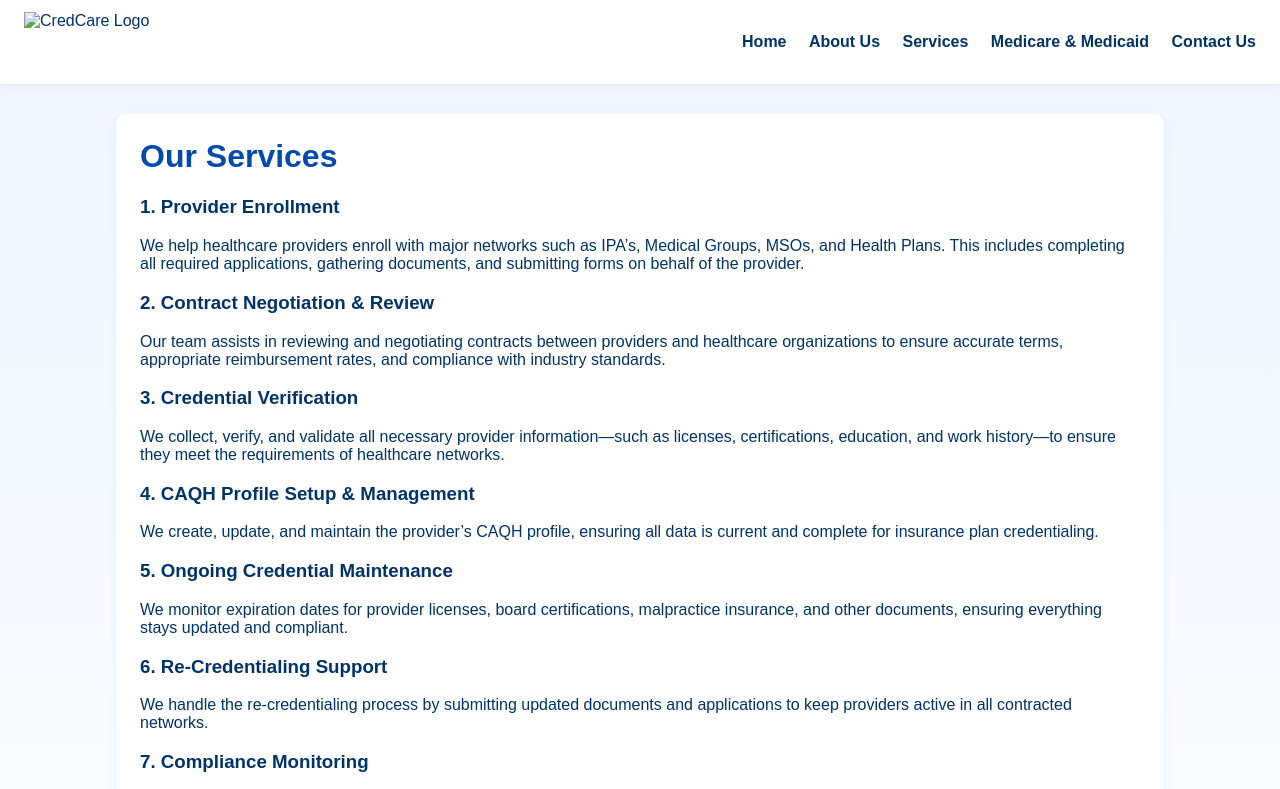
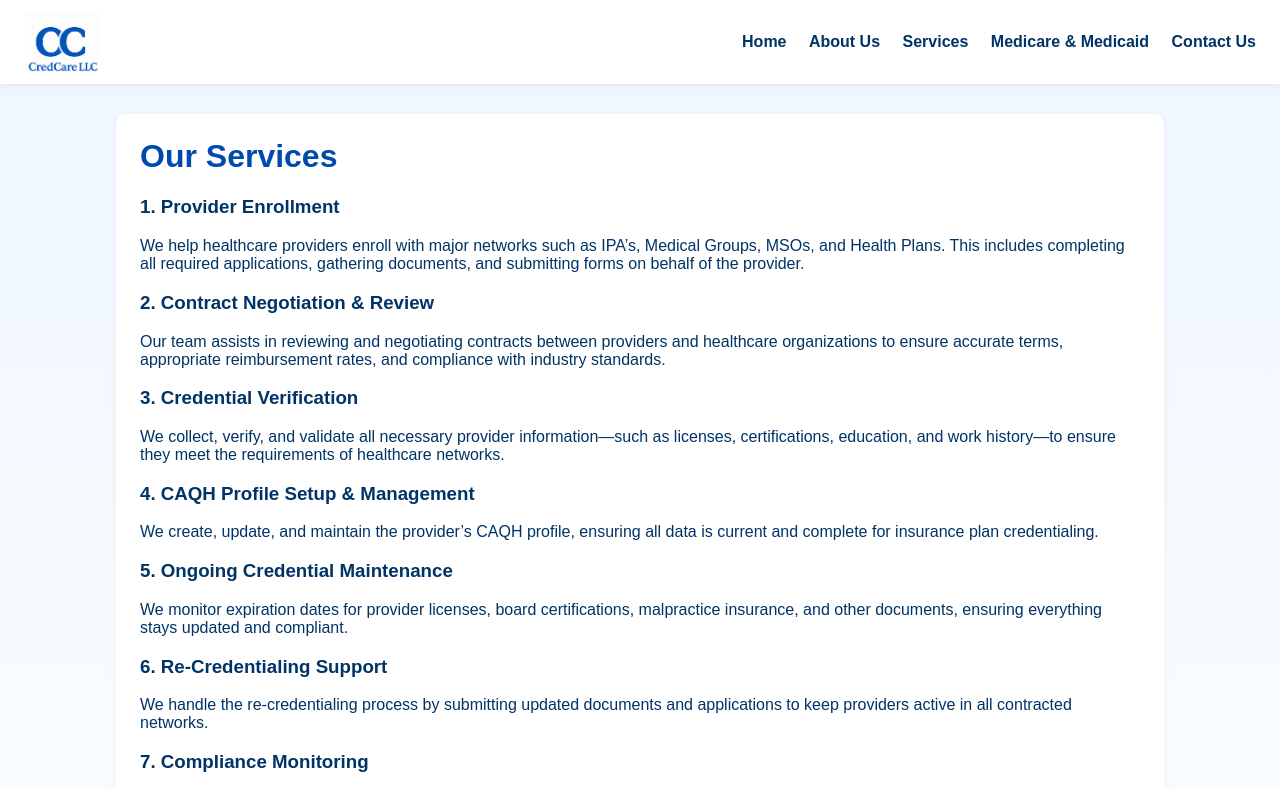
Before and after one commit to providerservicescredcare-png/CredCare-LLC, a plain HTML site: page services.html in a window 1280 px wide. Shown: the top 789 px of the page. Drawn offline with Linux system fonts and the light colour scheme.

Commit message:
Update logo image source in services.html

```diff
--- a/services.html
+++ b/services.html
@@ -8,7 +8,7 @@
 </head>
 <body>
 <header class="header">
-  <img src="images/logo.png" alt="CredCare Logo" class="logo" />
+  <img src="logo.png" alt="CredCare Logo" class="logo" />
   <nav class="nav">
     <a href="index.html">Home</a>
     <a href="about.html">About Us</a>
```
